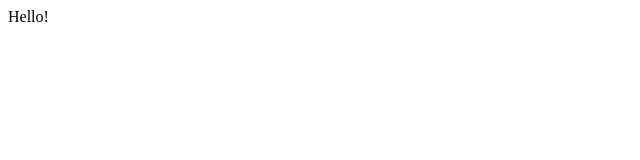
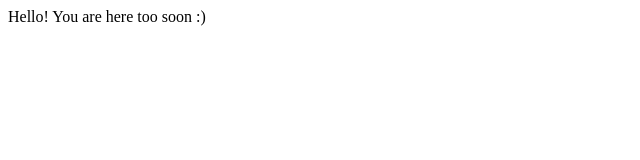
Before and after one commit to MartinoMat/martinomat.github.io, a plain HTML site: page index.html in a window 1280 px wide. Shown: the whole page, without its empty margins (0-640 px from the left). Drawn offline with Linux system fonts and the light colour scheme.

Commit message:
Update index.html

```diff
--- a/index.html
+++ b/index.html
@@ -9,5 +9,6 @@
 
   <body>
     Hello!
+	You are here too soon :)
   </body>
 </html>
```
